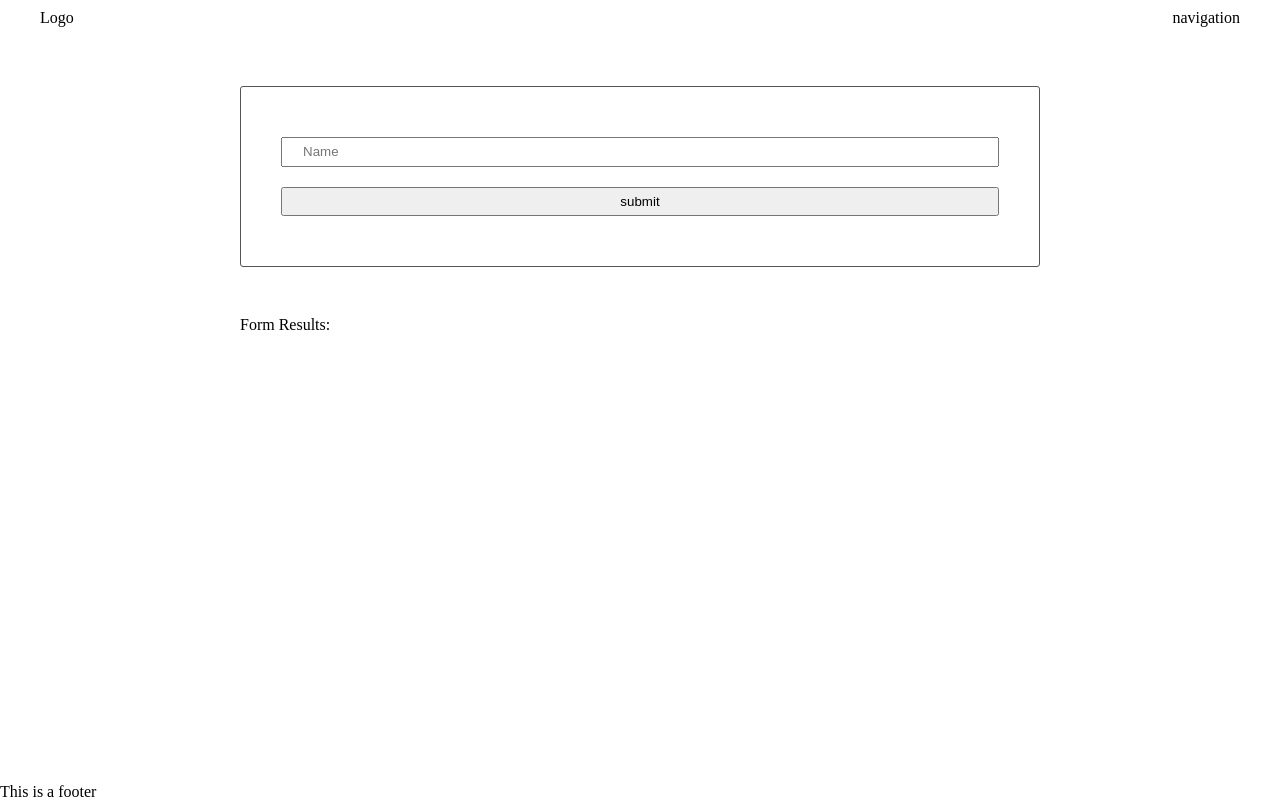
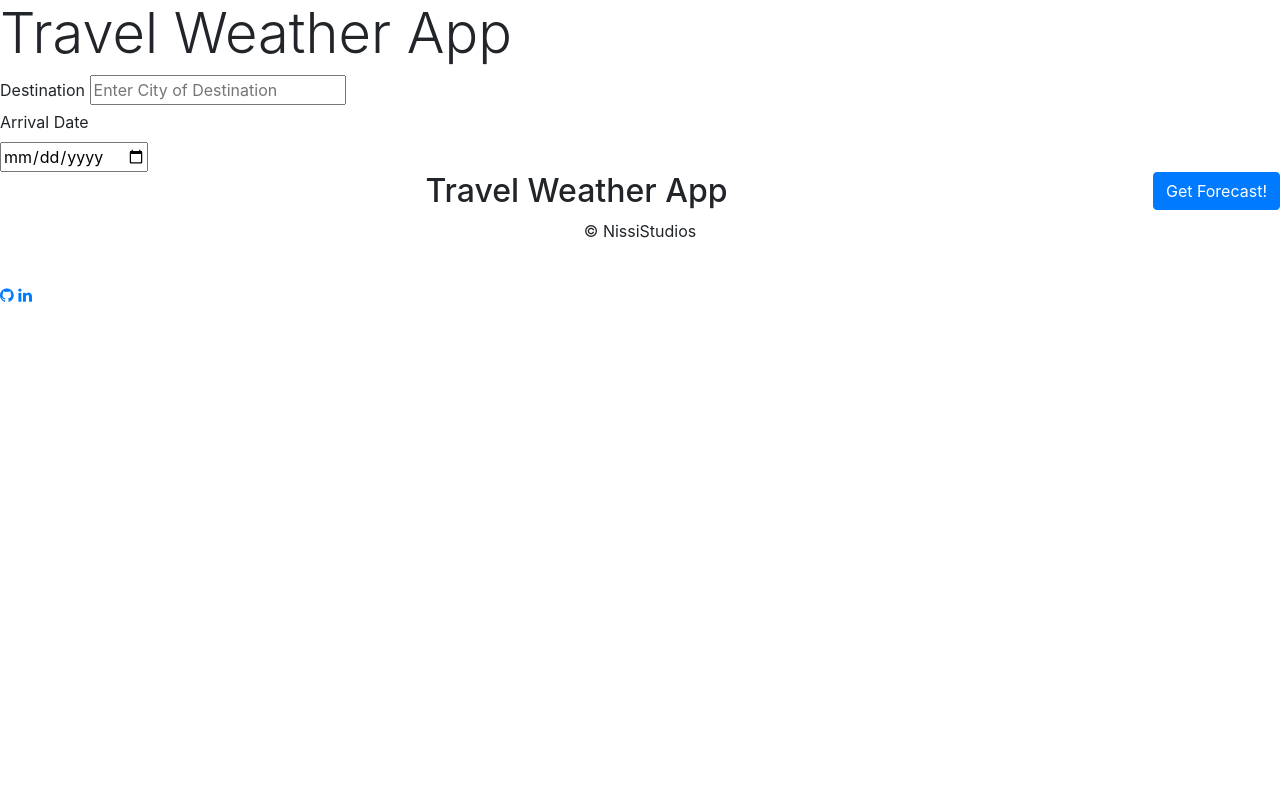
Before and after one commit to nissichima/Travel-App, a website built with webpack: page src/client/views/index.html in a window 1280 px wide. Built offline with nearby package versions, Linux system fonts and the light colour scheme; a web font is replaced by a local one.

Commit message:
rearranging files

```diff
--- a/src/client/styles/base.css
+++ /dev/null
@@ -1,14 +0,0 @@
-body {
-    display: flex;
-    flex-direction: column;
-    min-height: 100vh;
-}
-
-main {
-    flex: 2;
-}
-
-section {
-    max-width: 800px;
-    margin: 50px auto;
-}
--- a/src/client/styles/form.css
+++ /dev/null
@@ -1,12 +0,0 @@
-form {
-    border: 1px solid #545454;
-    border-radius: 3px;
-    padding: 40px;
-}
-
-input {
-    padding: 5px 20px;
-    width: 100%;
-    line-height: 16px;
-    margin: 10px 0;
-}
--- a/src/client/styles/header.css
+++ /dev/null
@@ -1,5 +0,0 @@
-header {
-    display: flex;
-    justify-content: space-between;
-    padding: 10px 40px;
-}
--- a/src/client/styles/resets.css
+++ /dev/null
@@ -1,55 +0,0 @@
-/* http://meyerweb.com/eric/tools/css/reset/
-   v2.0 | 20110126
-   License: none (public domain)
-*/
-
-* {
-    box-sizing: border-box;
-}
-
-html, body, div, span, applet, object, iframe,
-h1, h2, h3, h4, h5, h6, p, blockquote, pre,
-a, abbr, acronym, address, big, cite, code,
-del, dfn, em, img, ins, kbd, q, s, samp,
-small, strike, strong, sub, sup, tt, var,
-b, u, i, center,
-dl, dt, dd, ol, ul, li,
-fieldset, form, label, legend,
-table, caption, tbody, tfoot, thead, tr, th, td,
-article, aside, canvas, details, embed,
-figure, figcaption, footer, header, hgroup,
-menu, nav, output, ruby, section, summary,
-time, mark, audio, video {
-	margin: 0;
-	padding: 0;
-	border: 0;
-	font-size: 100%;
-	font: inherit;
-	vertical-align: baseline;
-}
-/* HTML5 display-role reset for older browsers */
-article, aside, details, figcaption, figure,
-footer, header, hgroup, menu, nav, section {
-	display: block;
-}
-body {
-	line-height: 1;
-}
-ol, ul {
-	list-style: none;
-}
-blockquote, q {
-	quotes: none;
-}
-blockquote:before, blockquote:after,
-q:before, q:after {
-	content: '';
-	content: none;
-}
-table {
-	border-collapse: collapse;
-	border-spacing: 0;
-}
-ul {
-    list-style-type: none;
-}
--- a/src/client/views/index.html
+++ b/src/client/views/index.html
@@ -1,43 +1,43 @@
 <!DOCTYPE html>
-<html lang="en" dir="ltr">
+<html>
 <head>
-        <meta charset="utf-8">
-        <title>Test</title>
-        <link rel="stylesheet" href="/styles/resets.css">
-        <link rel="stylesheet" href="/styles/base.css">
-        <link rel="stylesheet" href="/styles/header.css">
-        <link rel="stylesheet" href="/styles/form.css">
-        <link rel="stylesheet" href="/styles/footer.css">
+<meta charset="UTF-8">
+<title>Travel Application</title>
+<!-- bootstrap -->
+<link rel="stylesheet" href="https://maxcdn.bootstrapcdn.com/bootstrap/4.0.0/css/bootstrap.min.css" integrity="sha384-Gn5384xqQ1aoWXA+058RXPxPg6fy4IWvTNh0E263XmFcJlSAwiGgFAW/dAiS6JXm" crossorigin="anonymous">
+<link rel="stylesheet" href="https://cdnjs.cloudflare.com/ajax/libs/font-awesome/4.7.0/css/font-awesome.min.css">
+<link href="https://fonts.googleapis.com/css?family=Oswald:400,600,700|Ranga:400,700&display=swap" rel="stylesheet">
+<link rel="stylesheet" href="style.css">
 </head>
-
  <body>
-
-        <header>
-            <div class="">
-                Logo
+<div id = "app">
+  <div class ="holder headline">
+      <h1 class="display-4">Travel Weather App</h1>
   </div>
-            <div class="">
-                navigation
+  <div class ="holder zip">
+    <label for="zip">Destination</label>
+    <input type="text" id="zip" placeholder="Enter City of Destination">
   </div>
-        </header>
-
-        <main>
-            <section>
-                <form class="" onsubmit="return handleSubmit(event)">
-                    <input id="name" type="text" name="input" value="" onblur="onBlur()" placeholder="Name">
-                    <input type="submit" name="" value="submit" onclick="return handleSubmit(event)" onsubmit="return handleSubmit(event)">
-                </form>
-            </section>
-
-            <section>
-                <strong>Form Results:</strong>
-                <div id="results"></div>
-            </section>
-        </main>
-
+  <div class ="holder feel">
+      <div class="feel_box">
+          <label for="feelings">Arrival Date</label>
+      </div>
+      <div class="feel_box">
+          <input type="date" name="date" id="date" class="date" min="0" required>
+      </div>
+      <div class="feel_box">
+          <button class="btn btn-primary float-right" id="generate" type = "submit" > Get Forecast! </button>
+      </div>
+  </div>
+  </div>
+  </div>
 <footer>
-            <p>This is a footer</p>
+  <h2 class="text-center">Travel Weather App</h2>
+  <p class="text-center">&copy; NissiStudios</p><br>
+  <a href="https://github.com/nissichima" class="fa fa-github"></a>
+  <a href="https://www.linkedin.com/in/nissi-chima-a6503b212/" class="fa fa-linkedin"></a>
 </footer>
+<script src="app.js" type="text/javascript"></script>
 
 </body>
 </html>
```
Also changed, not shown: web/index.html (deleted, +0 -43 lines), src/client/images/weather.jpg (renamed from web/weather.jpg), src/client/js/app.js (renamed from web/app.js), src/client/styles/footer.css (deleted), src/client/styles/style.scss.css (renamed from web/style.css), src/server/server.js (renamed from server.js), 9 other files. Lines whose indentation alone changed are shown as unchanged.
